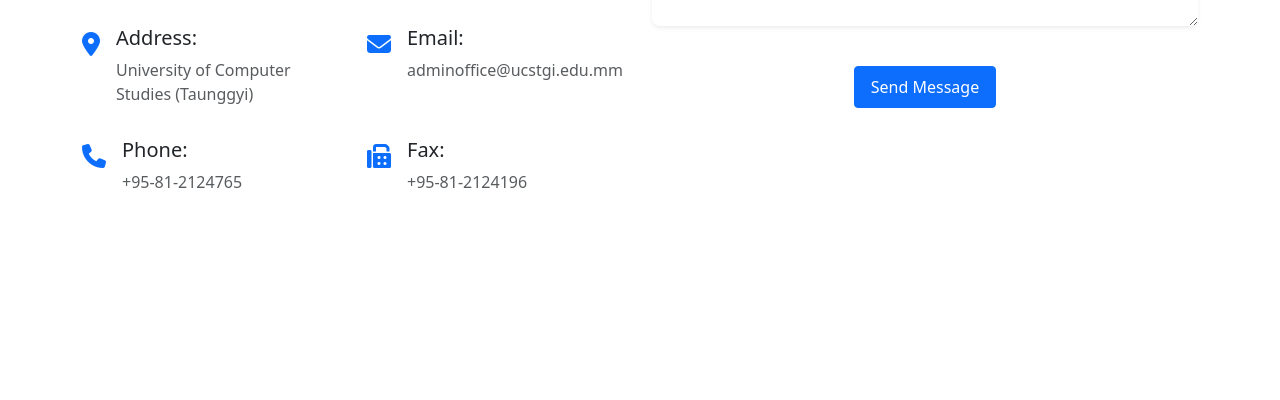
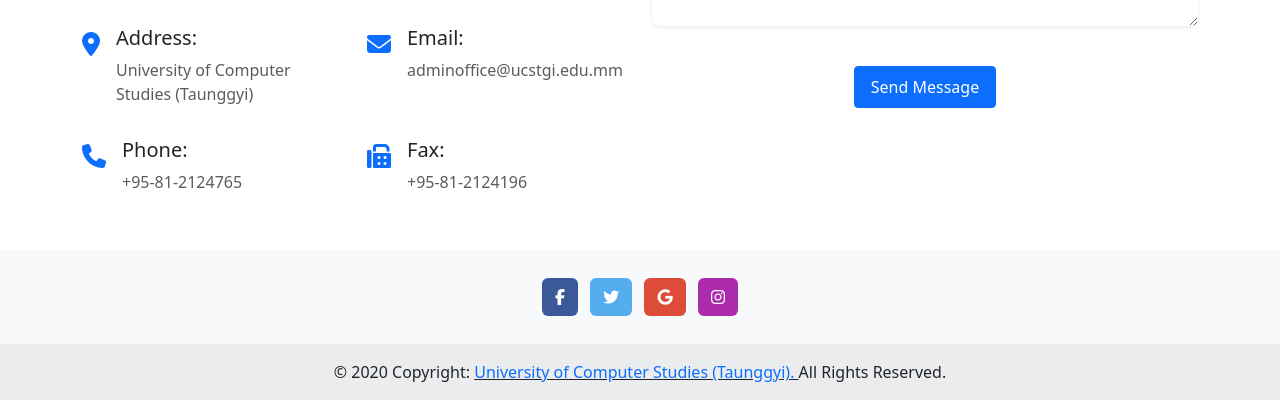
Before and after one commit to Tomoe-12/UCSTGI, a plain HTML site: page src/index.html in a window 1280 px wide. Shown: the part 4086-4486 px from the top of the page. Before the commit the page ends 4336 px from the top, so only its background shows below. Drawn offline with nearby package versions, Linux system fonts and the light colour scheme.

Commit message:
adding footer

```diff
--- a/src/index.html
+++ b/src/index.html
@@ -756,6 +756,67 @@
 
   <!-- contact section end-->
 
+  <!-- footer section start -->
+  <footer class="bg-body-tertiary text-center">
+    <!-- Grid container -->
+    <div class="container p-4 pb-0">
+      <!-- Section: Social media -->
+      <section class="mb-4">
+        <!-- Facebook -->
+        <a
+        data-mdb-ripple-init
+          class="btn text-white btn-floating m-1"
+          style="background-color: #3b5998;"
+          href="https://www.facebook.com/UCSTaunggyi/?wtsid=rdr_06j2WEHtgqmpjqtUR&_rdr"
+          role="button"
+          ><i class="fab fa-facebook-f"></i
+        ></a>
+
+        <!-- Twitter -->
+        <a
+          data-mdb-ripple-init
+          class="btn text-white btn-floating m-1"
+          style="background-color: #55acee;"
+          href="#!"
+          role="button"
+          ><i class="fab fa-twitter"></i
+        ></a>
+
+        <!-- Google -->
+        <a
+          data-mdb-ripple-init
+          class="btn text-white btn-floating m-1"
+          style="background-color: #dd4b39;"
+          href="https://www.ucstgi.edu.mm/contact-us/"
+          role="button"
+          ><i class="fab fa-google"></i
+        ></a>
+
+        <!-- Instagram -->
+        <a
+          data-mdb-ripple-init
+          class="btn text-white btn-floating m-1"
+          style="background-color: #ac2bac;"
+          href="#!"
+          role="button"
+          ><i class="fab fa-instagram"></i
+        ></a>
+
+
+      </section>
+      <!-- Section: Social media -->
+    </div>
+    <!-- Grid container -->
+
+    <!-- Copyright -->
+    <div class="text-center p-3" style="background-color: rgba(0, 0, 0, 0.05);">
+      © 2020 Copyright:
+      <a class="text-body underline-none" href="https://www.ucstgi.edu.mm/"><span class="text-primary">University of Computer Studies (Taunggyi). </span></a><span>All Rights Reserved.</span>
+    </div>
+    <!-- Copyright -->
+  </footer>
+  <!-- footer section end -->
+
   </body>
   <!-- bootstrap js link -->
   <script src="../node_modules/bootstrap/dist/js/bootstrap.bundle.min.js"></script>
```
